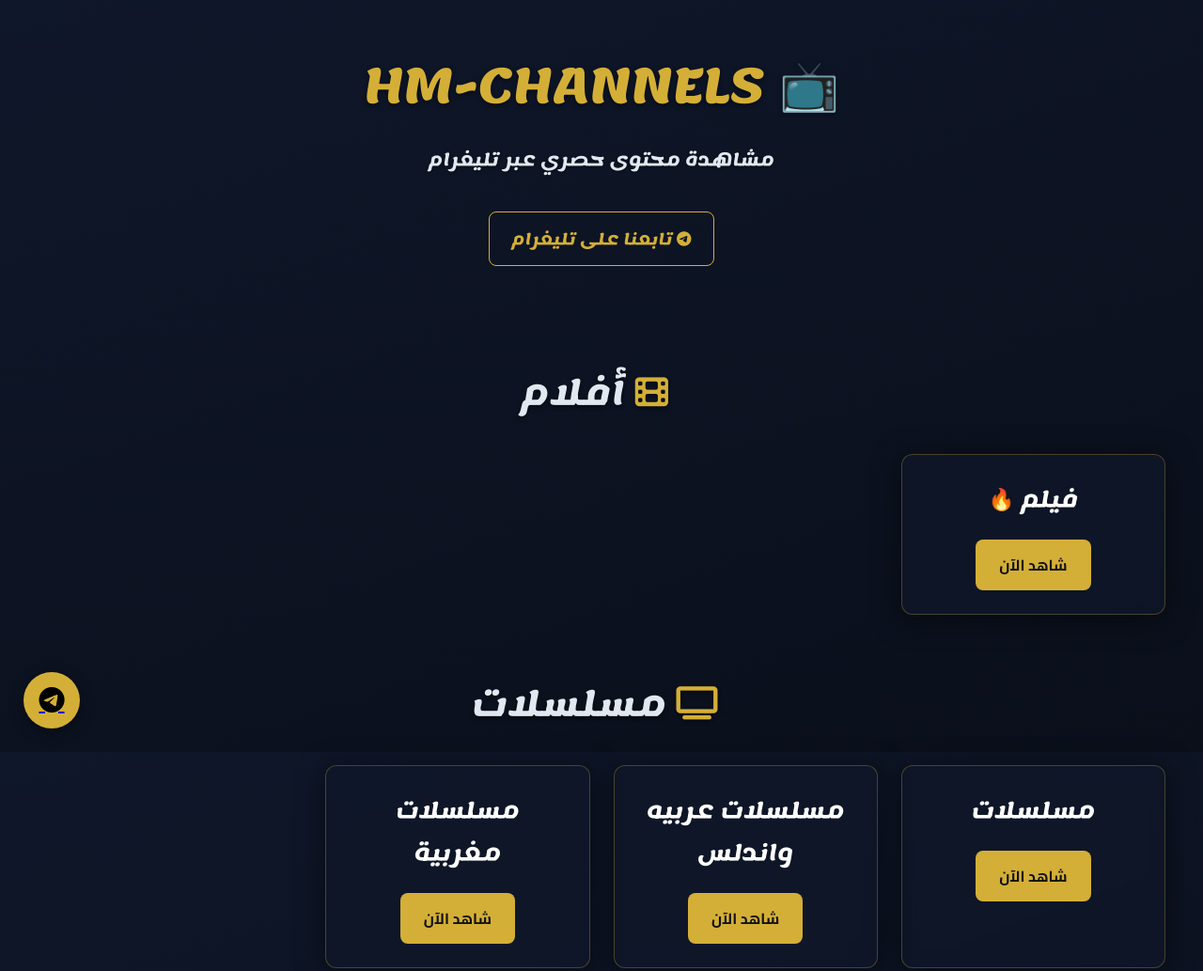
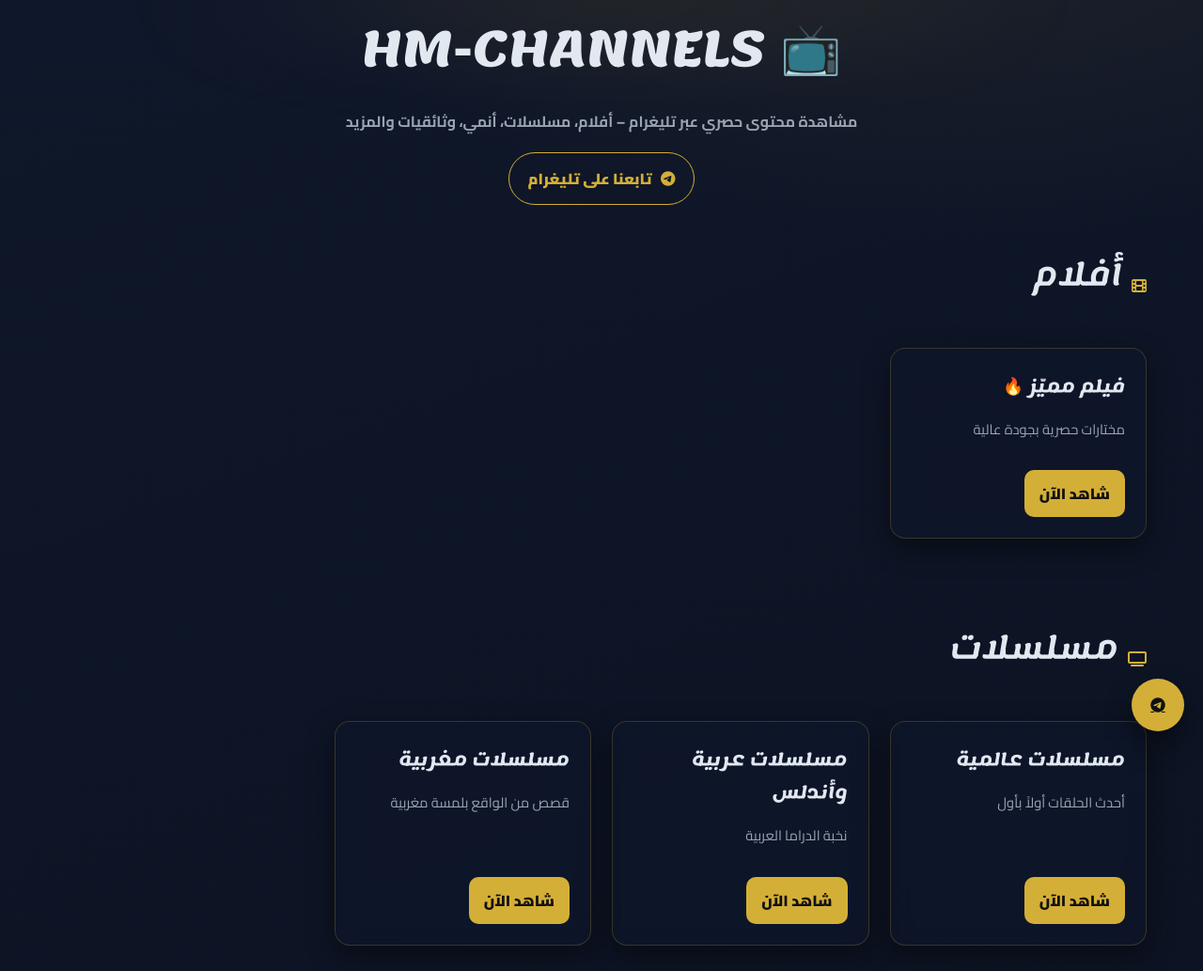
Before and after one commit to hmjask/HM-CHANNELS, a plain HTML site: page index.html in a window 1280 px wide. Shown: the top 1033 px of the page at 94% size. Drawn offline with Linux system fonts and the light colour scheme.

Commit message:
Update index.html

```diff
--- a/index.html
+++ b/index.html
@@ -1,280 +1,244 @@
-<!DOCTYPE html>
+<!doctype html>
+
 <html lang="ar" dir="rtl">
 <head>
-  <meta charset="UTF-8">
-  <title>HM-CHANNELS | منصة المشاهدة</title>
-  <meta name="viewport" content="width=device-width, initial-scale=1.0">
-
-  <link rel="preconnect" href="https://fonts.googleapis.com">
+  <meta charset="utf-8" />
+  <meta name="viewport" content="width=device-width, initial-scale=1" />
+  <title>HM‑CHANNELS | منصة المشاهدة</title>  <!-- Fonts -->  <link rel="preconnect" href="https://fonts.googleapis.com">
   <link rel="preconnect" href="https://fonts.gstatic.com" crossorigin>
-  <link href="https://fonts.googleapis.com/css2?family=Lemonada:wght@700&family=Cairo:wght@400;700&display=swap" rel="stylesheet">
-
-  <link rel="stylesheet" href="https://cdnjs.cloudflare.com/ajax/libs/font-awesome/6.5.1/css/all.min.css">
-
-  <style>
-    /* --- المتغيرات الرئيسية للتصميم الجديد "الناضج" --- */
-    :root {
-      --primary-color: #d4af37; /* اللون الرئيسي (ذهبي مطفي) */
-      --background-start: #0f172a; /* بداية خلفية داكنة (كحلي) */
-      --background-end: #0a0f1a; /* نهاية خلفية داكنة (أسود-كحلي) */
-      --card-color: rgba(15, 23, 42, 0.75); /* لون خلفية البطاقات الشفافة */
-      --text-color: #e2e8f0; /* لون النص الأساسي (أبيض-رمادي فاتح) */
-      --shadow-color: rgba(212, 175, 55, 0.4); /* لون الظل المتوهج (ذهبي) */
+  <link href="https://fonts.googleapis.com/css2?family=Cairo:wght@400;700;900&family=Lemonada:wght@600;700&display=swap" rel="stylesheet">  <!-- Icons -->  <link href="https://cdnjs.cloudflare.com/ajax/libs/font-awesome/6.5.1/css/all.min.css" rel="stylesheet" />  <style>
+    /* --------------------
+       التصميم العام
+    -------------------- */
+    :root{
+      --primary:#d4af37;            /* ذهبي راقٍ */
+      --primary-weak:#e6c766;       /* درجة أفتح للهوفر */
+      --bg-1:#0f172a;               /* كحلي داكن */
+      --bg-2:#0a0f1a;               /* أسود مزرق */
+      --glass:rgba(15,23,42,.6);    /* خلفية زجاجية للبطاقات */
+      --text:#e2e8f0;               /* نص أساسي */
+      --muted:#9aa4b2;              /* نص ثانوي */
+      --ring:rgba(212,175,55,.35);  /* وميض ذهبي */
+      --radius:16px;
+      --shadow:0 10px 30px rgba(0,0,0,.45);
     }
 
-    body {
-      margin: 0;
-      padding: 0;
-      background-color: var(--background-start);
-      background-image: linear-gradient(160deg, var(--background-start) 0%, var(--background-end) 100%);
-      background-attachment: fixed;
-      color: var(--text-color);
-      font-family: 'Cairo', sans-serif;
-      text-align: center;
+    *{box-sizing:border-box}
+    html{scroll-behavior:smooth}
+    body{
+      margin:0; color:var(--text);
+      font-family:'Cairo',system-ui,-apple-system,Segoe UI,Roboto,Ubuntu,Cantarell,"Noto Sans",sans-serif;
+      background: radial-gradient(1200px 600px at 80% -100px, rgba(212,175,55,.08), transparent 60%),
+                  linear-gradient(160deg,var(--bg-1),var(--bg-2));
+      min-height:100dvh;
     }
 
-    /* --- الترويسة --- */
-    header {
-      padding: 40px 20px;
-      background: none;
+    /* خطوط وإيقاع بصري لطيف */
+    h1,h2{font-family:'Lemonada',cursive;letter-spacing:.2px}
+    h1{font-weight:700;font-size:clamp(2rem,4.5vw,3.25rem);margin:0}
+    h2{font-weight:600;font-size:clamp(1.3rem,3.2vw,2rem);margin:0 0 24px}
+
+    /* --------------------
+       ترويسة
+    -------------------- */
+    header{
+      position:relative; isolation:isolate;
+      padding:64px 20px 28px; text-align:center;
+      overflow:hidden;
+    }
+    /* توهج ناعم خلف العنوان */
+    header::before{
+      content:""; position:absolute; inset:-40% -10% auto; height:80%; z-index:-1;
+      background: radial-gradient(closest-side, rgba(212,175,55,.14), transparent 70%);
+      filter:blur(50px);
+    }
+    .sub{color:var(--muted); margin:10px auto 18px; font-weight:600}
+    .cta{
+      display:inline-flex; align-items:center; gap:.6rem;
+      background:transparent; border:1px solid var(--primary);
+      color:var(--primary); padding:12px 20px; border-radius:999px;
+      font-weight:800; text-decoration:none; transition:.25s ease;
+      box-shadow: 0 0 0 0 rgba(212,175,55,0);
+    }
+    .cta:focus-visible{outline:none; box-shadow:0 0 0 4px var(--ring)}
+    .cta:hover{background:var(--primary); color:#111; transform:translateY(-1px)}
+
+    /* --------------------
+       بنية الصفحة
+    -------------------- */
+    .container{max-width:1200px;margin:0 auto;padding:0 20px}
+
+    section{padding:42px 0}
+
+    .section-head{display:flex;align-items:center;gap:10px;margin-bottom:22px}
+    .section-head i{color:var(--primary)}
+
+    /* شبكة البطاقات */
+    .grid{
+      display:grid; gap:22px;
+      grid-template-columns:repeat(auto-fill,minmax(260px,1fr));
     }
 
-    /* --- عنوان أنيق وواضح --- */
-    h1 {
-      font-family: 'Lemonada', cursive;
-      font-size: 3.2em;
-      margin: 0;
-      color: var(--primary-color);
-      text-shadow: 0 2px 5px rgba(0, 0, 0, 0.5); /* ظل بسيط لإبراز النص */
+    /* بطاقة قابلة للنقر بالكامل */
+    .card{
+      position:relative; display:flex; flex-direction:column; justify-content:space-between;
+      min-height:150px; padding:22px; border-radius:var(--radius);
+      background:var(--glass);
+      border:1px solid rgba(212,175,55,.22);
+      box-shadow:var(--shadow);
+      backdrop-filter:saturate(120%) blur(10px);
+      -webkit-backdrop-filter:saturate(120%) blur(10px);
+      transition:transform .25s ease, box-shadow .25s ease, border-color .25s ease;
+      opacity:0; transform:translateY(14px);
+      animation:reveal .7s calc(var(--i,0) * 80ms) both;
     }
+    .card:hover{transform:translateY(-6px); box-shadow:0 16px 40px rgba(212,175,55,.18); border-color:var(--primary)}
 
-    header p {
-      font-family: 'Lemonada', cursive;
-      font-size: 1.1em;
-      margin-top: 10px;
-      color: var(--text-color);
-      text-shadow: 0 1px 3px rgba(0,0,0,0.4);
+    .card h3{margin:0 0 10px; font-family:'Lemonada',cursive; font-size:1.1rem}
+    .card .meta{color:var(--muted); font-size:.92rem}
+
+    .card .btn{
+      align-self:flex-start; margin-top:16px; padding:10px 16px; border-radius:10px;
+      background:var(--primary); color:#111; font-weight:800; text-decoration:none;
+      transition:transform .2s ease, background .2s ease;
     }
+    .card .btn:hover{background:#fff; transform:translateY(-2px)}
+    .card:focus-within{outline:none; box-shadow:0 0 0 4px var(--ring)}
 
-    .telegram-link a {
-      margin-top: 20px;
-      display: inline-block;
-      background-color: transparent;
-      color: var(--primary-color);
-      padding: 12px 24px;
-      border: 1px solid var(--primary-color);
-      border-radius: 8px;
-      text-decoration: none;
-      font-family: 'Lemonada', cursive;
-      font-weight: 700;
-      transition: all 0.3s ease;
+    @keyframes reveal{to{opacity:1; transform:none}}
+
+    /* زر تواصل عائم */
+    .fab{
+      position:fixed; inset:auto 20px 22px auto; width:56px; height:56px;
+      border-radius:50%; background:var(--primary); display:grid; place-items:center;
+      color:#111; box-shadow:0 14px 30px rgba(0,0,0,.45); transition:transform .25s ease, box-shadow .25s ease; z-index:50
     }
+    .fab:hover{transform:translateY(-3px); box-shadow:0 18px 40px rgba(212,175,55,.35)}
+    .fab:focus-visible{outline:none; box-shadow:0 0 0 4px var(--ring)}
 
-    .telegram-link a:hover {
-      background-color: var(--primary-color);
-      color: #000;
-      box-shadow: 0 0 20px var(--shadow-color);
+    footer{padding:34px 20px; text-align:center; color:var(--muted)}
+
+    /* تفضيل تقليل الحركة */
+    @media (prefers-reduced-motion:reduce){
+      *{animation:none !important; transition:none !important}
     }
+  </style></head>
+<body>  <header class="container" aria-label="مقدمة الموقع">
+    <h1>📺 HM‑CHANNELS</h1>
+    <p class="sub">مشاهدة محتوى حصري عبر تليغرام – أفلام، مسلسلات، أنمي، وثائقيات والمزيد</p>
+    <a class="cta" href="https://t.me/hmmatrixpro" target="_blank" rel="noopener noreferrer" aria-label="تابع قناتنا على تليغرام">
+      <i class="fa-brands fa-telegram"></i>
+      تابعنا على تليغرام
+    </a>
+  </header>  <main class="container" id="content"><!-- أفلام -->
+<section aria-labelledby="films">
+  <div class="section-head"><i class="fa-solid fa-film"></i><h2 id="films">أفلام</h2></div>
+  <div class="grid">
+    <article class="card" style="--i:0">
+      <div>
+        <h3>فيلم مميّز 🔥</h3>
+        <p class="meta">مختارات حصرية بجودة عالية</p>
+      </div>
+      <a class="btn" href="https://t.me/+vjajAWHk8CFlNWRk" target="_blank" rel="noopener noreferrer">شاهد الآن</a>
+    </article>
+  </div>
+</section>
 
-    /* --- عناوين الأقسام --- */
-    .section-title {
-      font-family: 'Lemonada', cursive;
-      font-size: 2.2em;
-      margin: 60px 0 30px;
-      color: var(--text-color);
-      text-shadow: 0 2px 4px rgba(0,0,0,0.5);
-    }
+<!-- مسلسلات -->
+<section aria-labelledby="series">
+  <div class="section-head"><i class="fa-solid fa-tv"></i><h2 id="series">مسلسلات</h2></div>
+  <div class="grid">
+    <article class="card" style="--i:0">
+      <div>
+        <h3>مسلسلات عالمية</h3>
+        <p class="meta">أحدث الحلقات أولاً بأول</p>
+      </div>
+      <a class="btn" href="https://t.me/+jnVm4jYi8sFlZWU0" target="_blank">شاهد الآن</a>
+    </article>
+    <article class="card" style="--i:1">
+      <div>
+        <h3>مسلسلات عربية وأندلس</h3>
+        <p class="meta">نخبة الدراما العربية</p>
+      </div>
+      <a class="btn" href="https://t.me/Andalushi" target="_blank">شاهد الآن</a>
+    </article>
+    <article class="card" style="--i:2">
+      <div>
+        <h3>مسلسلات مغربية</h3>
+        <p class="meta">قصص من الواقع بلمسة مغربية</p>
+      </div>
+      <a class="btn" href="https://t.me/UneHeuree" target="_blank">شاهد الآن</a>
+    </article>
+  </div>
+</section>
 
-    .section-title i {
-        margin-right: 15px;
-        color: var(--primary-color);
-    }
+<!-- أنمي -->
+<section aria-labelledby="anime">
+  <div class="section-head"><i class="fa-solid fa-dragon"></i><h2 id="anime">أنمي</h2></div>
+  <div class="grid">
+    <article class="card" style="--i:0">
+      <div>
+        <h3>عناوين أنمي مختارة</h3>
+        <p class="meta">كلاسيكيات وأعمال جديدة</p>
+      </div>
+      <a class="btn" href="https://t.me/O5lPMghfrVIzNDA0" target="_blank">شاهد الآن</a>
+    </article>
+  </div>
+</section>
 
-    /* --- شبكة عرض البطاقات --- */
-    .video-grid {
-      display: grid;
-      grid-template-columns: repeat(auto-fill, minmax(280px, 1fr));
-      gap: 25px;
-      padding: 0 20px;
-      max-width: 1200px;
-      margin: 0 auto;
-    }
+<!-- كورسات -->
+<section aria-labelledby="courses">
+  <div class="section-head"><i class="fa-solid fa-graduation-cap"></i><h2 id="courses">كورسات</h2></div>
+  <div class="grid">
+    <article class="card" style="--i:0">
+      <div>
+        <h3>كورسات متنوعة</h3>
+        <p class="meta">تعلّم في مجالات متعددة</p>
+      </div>
+      <a class="btn" href="https://t.me/+__gXgYSiEC5jOTM8" target="_blank">تصفح الآن</a>
+    </article>
+    <article class="card" style="--i:1">
+      <div>
+        <h3>لغة إنجليزية</h3>
+        <p class="meta">مصادر عملية لتطوير مستواك</p>
+      </div>
+      <a class="btn" href="https://t.me/engCSNEW" target="_blank">تعلّم الآن</a>
+    </article>
+  </div>
+</section>
 
-    /* --- بطاقات المحتوى (بتصميم متجانس) --- */
-    .video-card {
-      background-color: var(--card-color);
-      border: 1px solid rgba(212, 175, 55, 0.3);
-      border-radius: 12px;
-      padding: 25px;
-      box-shadow: 0 4px 30px rgba(0, 0, 0, 0.5);
-      backdrop-filter: blur(8px);
-      -webkit-backdrop-filter: blur(8px);
-      transition: transform 0.3s ease, box-shadow 0.3s ease, border-color 0.3s ease;
-      animation: fadeInSlideUp 0.8s ease-out forwards;
-      opacity: 0;
-      transform: translateY(20px);
-    }
+<!-- وثائقيات -->
+<section aria-labelledby="docs">
+  <div class="section-head"><i class="fa-solid fa-globe"></i><h2 id="docs">وثائقيات</h2></div>
+  <div class="grid">
+    <article class="card" style="--i:0">
+      <div>
+        <h3>رحلة في الكون 🌌</h3>
+        <p class="meta">رؤى ومعرفة موثوقة</p>
+      </div>
+      <a class="btn" href="https://t.me/+3hNQum311StjMDFk" target="_blank">شاهد الآن</a>
+    </article>
+  </div>
+</section>
 
-    .video-card:hover {
-      transform: translateY(-8px);
-      box-shadow: 0 0 25px var(--shadow-color);
-      border-color: var(--primary-color);
-    }
+<!-- ألعاب -->
+<section aria-labelledby="games">
+  <div class="section-head"><i class="fa-solid fa-gamepad"></i><h2 id="games">ألعاب</h2></div>
+  <div class="grid">
+    <article class="card" style="--i:0">
+      <div>
+        <h3>ألعاب 🎮</h3>
+        <p class="meta">تحميل وأخبار أحدث الإصدارات</p>
+      </div>
+      <a class="btn" href="https://t.me/MgaqfpjW8jdiZjE0" target="_blank">شاهد الآن</a>
+    </article>
+  </div>
+</section>
 
-    .video-card h3 {
-      font-family: 'Lemonada', cursive;
-      color: #fff;
-      font-size: 1.4em;
-      margin-top: 0;
-      margin-bottom: 20px;
-    }
-
-    .video-card a {
-      background-color: var(--primary-color);
-      color: #111;
-      padding: 12px 25px;
-      border-radius: 8px;
-      font-weight: bold;
-      text-decoration: none;
-      transition: all 0.3s ease;
-      display: inline-block;
-    }
-
-    .video-card a:hover {
-      background-color: #fff;
-      color: #000;
-      transform: scale(1.05);
-    }
-
-    /* --- أيقونة التواصل الثابتة --- */
-    .contact-fab {
-        position: fixed;
-        bottom: 25px;
-        left: 25px;
-        width: 60px;
-        height: 60px;
-        background-color: var(--primary-color);
-        border-radius: 50%;
-        display: flex;
-        align-items: center;
-        justify-content: center;
-        box-shadow: 0 4px 15px rgba(0,0,0,0.4);
-        z-index: 1000;
-        transition: all 0.3s ease;
-    }
-
-    .contact-fab:hover {
-        transform: scale(1.1);
-        box-shadow: 0 6px 20px var(--shadow-color);
-    }
-
-    .contact-fab i {
-        color: #000;
-        font-size: 28px;
-    }
-
-    /* --- التذييل --- */
-    footer {
-      background-color: transparent;
-      padding: 25px;
-      color: #a0aec0; /* لون رمادي فاتح */
-      font-size: 0.9em;
-      margin-top: 80px;
-      text-shadow: 0 1px 2px rgba(0,0,0,0.5);
-    }
-
-    @keyframes fadeInSlideUp {
-      to {
-        opacity: 1;
-        transform: translateY(0);
-      }
-    }
-
-    @media (max-width: 600px) {
-      h1 { font-size: 2.5em; }
-      .section-title { font-size: 1.8em; }
-    }
-  </style>
-</head>
-<body>
-
-  <header>
-    <h1>📺 HM-CHANNELS</h1>
-    <p>مشاهدة محتوى حصري عبر تليغرام</p>
-    <div class="telegram-link">
-      <a href="https://t.me/hmmatrixpro" target="_blank" rel="noopener noreferrer">
-        <i class="fab fa-telegram"></i> تابعنا على تليغرام
-      </a>
-    </div>
-  </header>
-
-  <h2 class="section-title"><i class="fas fa-film"></i> أفلام</h2>
-  <div class="video-grid">
-    <div class="video-card">
-      <h3>فيلم 🔥</h3>
-      <a href="https://t.me/+vjajAWHk8CFlNWRk" target="_blank">شاهد الآن</a>
-    </div>
-  </div>
-
-  <h2 class="section-title"><i class="fas fa-tv"></i> مسلسلات</h2>
-  <div class="video-grid">
-    <div class="video-card">
-      <h3>مسلسلات</h3>
-      <a href="https://t.me/+jnVm4jYi8sFlZWU0" target="_blank">شاهد الآن</a>
-    </div>
-    <div class="video-card">
-      <h3>مسلسلات عربيه واندلس</h3>
-      <a href="https://t.me/Andalushi" target="_blank">شاهد الآن</a>
-    </div>
-    <div class="video-card">
-      <h3>مسلسلات مغربية</h3>
-      <a href="https://t.me/UneHeuree" target="_blank">شاهد الآن</a>
-    </div>
-  </div>
-
-  <h2 class="section-title"><i class="fas fa-dragon"></i> أنمي</h2>
-  <div class="video-grid">
-    <div class="video-card">
-      <h3>أنمي</h3>
-      <a href="https://t.me/O5lPMghfrVIzNDA0" target="_blank">شاهد الآن</a>
-    </div>
-  </div>
-
-  <h2 class="section-title"><i class="fas fa-graduation-cap"></i> كورسات</h2>
-  <div class="video-grid">
-    <div class="video-card">
-      <h3>كورسات متنوعة</h3>
-      <a href="https://t.me/+__gXgYSiEC5jOTM8" target="_blank">تصفح الآن</a>
-    </div>
-    <div class="video-card">
-      <h3>كورسات لغة إنجليزية</h3>
-      <a href="https://t.me/engCSNEW" target="_blank">تعلم الآن</a>
-    </div>
-  </div>
-
-  <h2 class="section-title"><i class="fas fa-globe-americas"></i> وثائقيات</h2>
-  <div class="video-grid">
-    <div class="video-card">
-      <h3>وثائقي 🌌</h3>
-      <a href="https://t.me/+3hNQum311StjMDFk" target="_blank">شاهد الآن</a>
-    </div>
-  </div>
-
-  <h2 class="section-title"><i class="fas fa-gamepad"></i> ألعاب</h2>
-  <div class="video-grid">
-    <div class="video-card">
-      <h3>ألعاب 🎮</h3>
-      <a href="https://t.me/MgaqfpjW8jdiZjE0" target="_blank">شاهد الآن</a>
-    </div>
-  </div>
-
-  <a href="https://t.me/It24live" class="contact-fab" target="_blank" rel="noopener noreferrer" aria-label="تواصل معي على تليجرام">
-    <i class="fab fa-telegram"></i>
-  </a>
-
-  <footer>
-    &copy; 2025 HM-CHANNELS. جميع الحقوق محفوظة.
+  </main>  <a class="fab" href="https://t.me/It24live" target="_blank" rel="noopener noreferrer" aria-label="تواصل على تليغرام">
+    <i class="fa-brands fa-telegram"></i>
+  </a>  <footer>
+    © 2025 HM‑CHANNELS. جميع الحقوق محفوظة.
   </footer>
-
 </body>
 </html>
```
